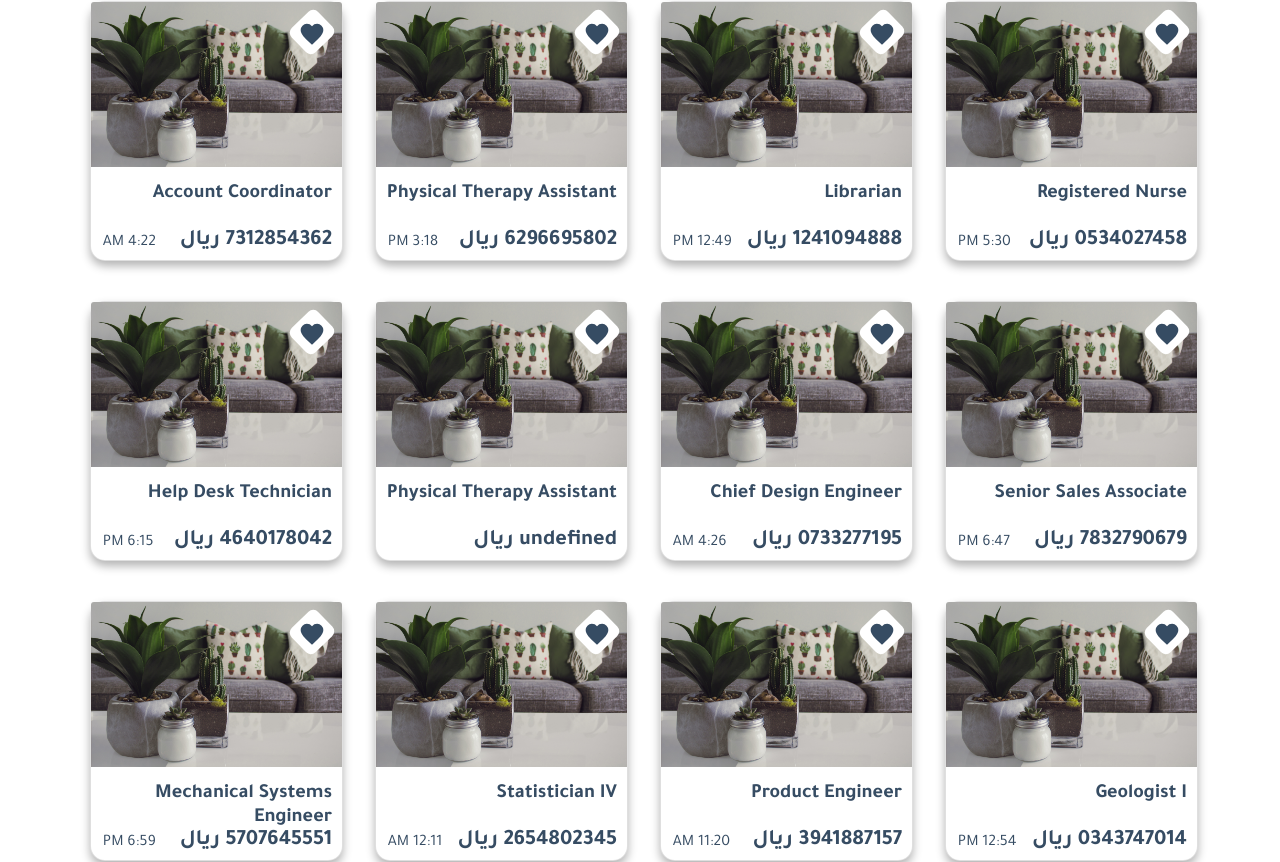
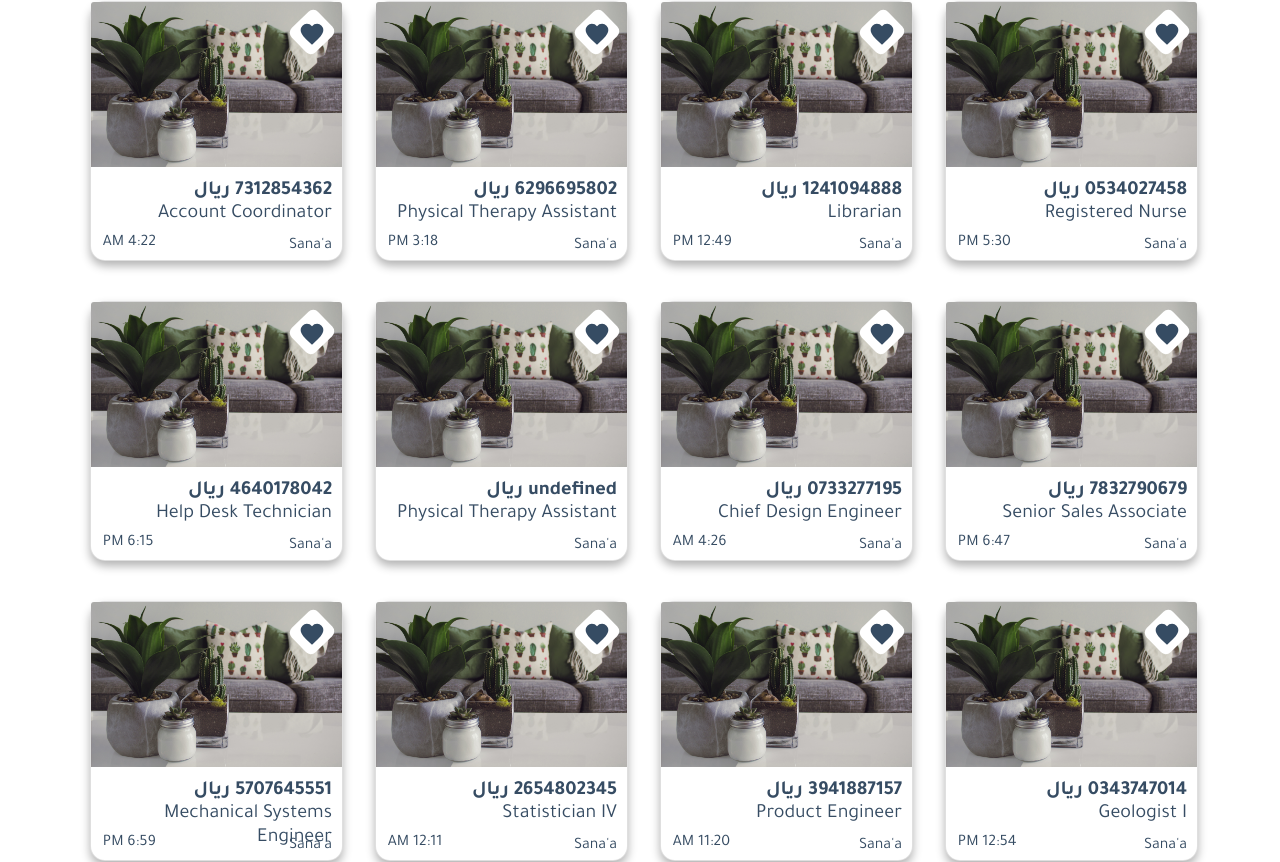
Before and after one commit to Abdullahabdulmomen/dallal-project, a Vue app in the folder dallal_front_end_web/: page / in a window 1280 px wide. Shown: the part 819-1681 px from the top of the page. Built offline with nearby package versions, Linux system fonts and the light colour scheme.

Commit message:
adding zone to main page

```diff
--- a/dallal_front_end_web/src/components/global/boxAds.vue
+++ b/dallal_front_end_web/src/components/global/boxAds.vue
@@ -8,8 +8,10 @@
             <router-link to="/"> <img  src="@/assets/icon/pexels-designecologist-1005058.jpg" class="card-img-top" alt="..."></router-link>
                 </div>
              <div class="card-body">
-            <router-link class="nav-link" to="/"><h5 class="card-title">{{nameProduct}}</h5></router-link>
-                    <span class="card-text">{{price + " ريال"}}</span>
+            <router-link class="nav-link" to="/">
+                 <span class="card-price">{{price + " ريال"}}</span>
+                 <h5 class="card-title">{{nameProduct}}</h5></router-link>
+                     <span class="zone"> {{zone}} </span>
                     <span class="time"> {{time}} </span>
             </div>
         </div>
@@ -66,19 +68,27 @@
 .ads-boxes .row .card .card-body h5{
     position: absolute;
     right: 10px;
-    top: 15px;
+    top: 35px;
+    font-size: 20px;
+    font-weight: 400;
+
+}
+.ads-boxes .row .card .card-price{
+    position: absolute;
+    right: 10px;
+    bottom: 54px;
     font-size: 20px;
     font-weight: bold;
+    z-index: 1;
+}
 
-}
-.ads-boxes .row .card .card-text{
+.ads-boxes .row .card .zone{
     position: absolute;
     right: 10px;
     bottom: 2px;
-    font-size: 22px;
-    font-weight: bold;
     z-index: 1;
 }
+
 
 .ads-boxes .row .card .time{
     position: absolute;
@@ -91,7 +101,7 @@
 <script>
 export default {
     name: "boxAds",
-    props: ["nameProduct","price","time"],
+    props: ["nameProduct","price","time","zone"],
     data(){
         return{
 
--- a/dallal_front_end_web/src/json/boxAds.json
+++ b/dallal_front_end_web/src/json/boxAds.json
@@ -3,229 +3,267 @@
         "id": 1,
         "nameProduct": "Registered Nurse",
         "price": "0534027458",
-        "time": "5:30 PM"
+        "time": "5:30 PM",
+        "zone": "Sana'a"
     },
     {
         "id": 2,
         "nameProduct": "Librarian",
         "price": "1241094888",
-        "time": "12:49 PM"
+        "time": "12:49 PM",
+        "zone": "Sana'a"
     },
     {
         "id": 3,
         "nameProduct": "Physical Therapy Assistant",
         "price": "6296695802",
-        "time": "3:18 PM"
+        "time": "3:18 PM",
+        "zone": "Sana'a"
     },
     {
         "id": 4,
         "nameProduct": "Account Coordinator",
         "price": "7312854362",
-        "time": "4:22 AM"
+        "time": "4:22 AM",
+        "zone": "Sana'a"
     },
     {
         "id": 5,
         "nameProduct": "Senior Sales Associate",
         "price": "7832790679",
-        "time": "6:47 PM"
+        "time": "6:47 PM",
+        "zone": "Sana'a"
     },
     {
         "id": 6,
         "nameProduct": "Chief Design Engineer",
         "price": "0733277195",
-        "time": "4:26 AM"
+        "time": "4:26 AM",
+        "zone": "Sana'a"
     },
     {
         "id": 7,
         "nameProduct": "Physical Therapy Assistant",
         "pricEe": "6731085944",
-        "time ": "2:11 PM"
+        "time ": "2:11 PM",
+        "zone": "Sana'a"
     },
     {
         "id": 8,
         "nameProduct": "Help Desk Technician",
         "price": "4640178042",
-        "time": "6:15 PM"
+        "time": "6:15 PM",
+        "zone": "Sana'a"
     },
     {
         "id": 9,
         "nameProduct": "Geologist I",
         "price": "0343747014",
-        "time": "12:54 PM"
+        "time": "12:54 PM",
+        "zone": "Sana'a"
     },
     {
         "id": 10,
         "nameProduct": "Product Engineer",
         "price": "3941887157",
-        "time": "11:20 AM"
+        "time": "11:20 AM",
+        "zone": "Sana'a"
     },
     {
         "id": 11,
         "nameProduct": "Statistician IV",
         "price": "2654802345",
-        "time": "12:11 AM"
+        "time": "12:11 AM",
+        "zone": "Sana'a"
     },
     {
         "id": 12,
         "nameProduct": "Mechanical Systems Engineer",
         "price": "5707645551",
-        "time": "6:59 PM"
+        "time": "6:59 PM",
+        "zone": "Sana'a"
     },
     {
         "id": 13,
         "nameProduct": "Analyst Programmer",
         "price": "6448344713",
-        "time": "3:40 PM"
+        "time": "3:40 PM",
+        "zone": "Sana'a"
     },
     {
         "id": 14,
         "nameProduct": "Tax Accountant",
         "price": "5714959965",
-        "time ": "1:33 AM"
+        "time ": "1:33 AM",
+        "zone": "Sana'a"
     },
     {
         "id": 15,
         "nameProduct": "Paralegal",
         "price": "7471577509",
-        "time": "10:02 AM"
+        "time": "10:02 AM",
+        "zone": "Sana'a"
     },
     {
         "id": 16,
         "nameProduct": "Physical Therapy Assistant",
         "price": "3563340188",
-        "time": "11:44 AM"
+        "time": "11:44 AM",
+        "zone": "Sana'a"
     },
     {
         "id": 17,
         "nameProduct": "Senior Quality Engineer",
         "price": "5015553757",
-        "time": "6:49 PM"
+        "time": "6:49 PM",
+        "zone": "Sana'a"
     },
     {
         "id": 18,
         "nameProduct": "Business Systems Development Analyst",
         "price": "2962658431",
-        "time": "5:37 AM"
+        "time": "5:37 AM",
+        "zone": "Sana'a"
     },
     {
         "id": 19,
         "nameProduct": "Senior Quality Engineer",
         "price": "3486652311",
-        "time": "2:43 AM"
+        "time": "2:43 AM",
+        "zone": "Sana'a"
     },
     {
         "id": 20,
         "nameProduct": "Internal Auditor",
         "price": "7642550146",
-        "time": "8:34 AM"
+        "time": "8:34 AM",
+        "zone": "Sana'a"
     },
     {
         "id": 21,
         "nameProduct": "Programmer Analyst IV",
         "price": "4444765887",
-        "time": "4:22 AM"
+        "time": "4:22 AM",
+        "zone": "Sana'a"
     },
     {
         "id": 22,
         "nameProduct": "Project Manager",
         "price": "8944265364",
-        "time": "7:20 AM"
+        "time": "7:20 AM",
+        "zone": "Sana'a"
     },
     {
         "id": 23,
         "nameProduct": "Assistant Professor",
         "price": "2776566921",
-        "time": "3:11 AM"
+        "time": "3:11 AM",
+        "zone": "Sana'a"
     },
     {
         "id": 24,
         "nameProduct": "Nuclear Power Engineer",
         "price": "9561143402",
-        "time": "3:17 AM"
+        "time": "3:17 AM",
+        "zone": "Sana'a"
     },
     {
         "id": 25,
         "nameProduct": "Business Systems Development Analyst",
         "price": "7767535959",
-        "time": "3:09 AM"
+        "time": "3:09 AM",
+        "zone": "Sana'a"
     },
     {
         "id": 26,
         "nameProduct": "Senior Editor",
         "price": "2364545706",
-        "time": "3:24 PM"
+        "time": "3:24 PM",
+        "zone": "Sana'a"
     },
     {
         "id": 27,
         "nameProduct": "Clinical Specialist",
         "price": "6946222571",
-        "time": "4:10 AM"
+        "time": "4:10 AM",
+        "zone": "Sana'a"
     },
     {
         "id": 28,
         "nameProduct": "Quality Control Specialist",
         "price": "2979679003",
-        "time": "3:06 PM"
+        "time": "3:06 PM",
+        "zone": "Sana'a"
     },
     {
         "id": 29,
         "nameProduct": "VP Product Management",
         "price": "9127570134",
-        "time": "8:01 AM"
+        "time": "8:01 AM",
+        "zone": "Sana'a"
     },
     {
         "id": 30,
         "nameProduct": "Systems Administrator III",
         "price": "6021302273",
-        "time": "11:49 AM"
+        "time": "11:49 AM",
+        "zone": "Sana'a"
     },
     {
         "id": 31,
         "nameProduct": "Media Manager II",
         "price": "9684719434",
-        "time": "8:43 AM"
+        "time": "8:43 AM",
+        "zone": "Sana'a"
     },
     {
         "id": 32,
         "nameProduct": "Social Worker",
         "price": "7631710163",
-        "time": "3:26 AM"
+        "time": "3:26 AM",
+        "zone": "Sana'a"
     },
     {
         "id": 33,
         "nameProduct": "Payment Adjustment Coordinator",
         "price": "2659655561",
-        "time": "7:41 AM"
+        "time": "7:41 AM",
+        "zone": "Sana'a"
     },
     {
         "id": 34,
         "nameProduct": "Nurse Practicioner",
         "price": "0681868058",
-        "time": "3:44 PM"
+        "time": "3:44 PM",
+        "zone": "Sana'a"
     },
     {
         "id": 35,
         "nameProduct": "Database Administrator IV",
         "price": "0115424520",
-        "time": "12:52 AM"
+        "time": "12:52 AM",
+        "zone": "Sana'a"
     },
     {
         "id": 36,
         "nameProduct": "Dental Hygienist",
         "price": "9410070996",
-        "time": "3:11 PM"
+        "time": "3:11 PM",
+        "zone": "Sana'a"
     },
     {
         "id": 37,
         "nameProduct": "VP Quality Control",
         "price": "5834327133",
-        "time": "7:12 PM"
+        "time": "7:12 PM",
+        "zone": "Sana'a"
     },
     {
         "id": 38,
         "nameProduct": "Payment Adjustment Coordinator",
         "price": "1291220291",
-        "time": "4:40 PM"
+        "time": "4:40 PM",
+        "zone": "Sana'a"
     },
     {
         "id": 39,
@@ -237,67 +275,78 @@
         "id": 40,
         "nameProduct": "Sales Representative",
         "price": "7225894137",
-        "time": "10:34 PM"
+        "time": "10:34 PM",
+        "zone": "Sana'a"
     },
     {
         "id": 41,
         "nameProduct": "Accountant IV",
         "price": "3138136176",
-        "time": "4:08 AM"
+        "time": "4:08 AM",
+        "zone": "Sana'a"
     },
     {
         "id": 42,
         "nameProduct": "Accountant I",
         "price": "5046028107",
-        "time": "1:12 PM"
+        "time": "1:12 PM",
+        "zone": "Sana'a"
     },
     {
         "id": 43,
         "nameProduct": "Quality Control Specialist",
         "price": "6085800916",
-        "time": "3:10 PM"
+        "time": "3:10 PM",
+        "zone": "Sana'a"
     },
     {
         "id": 44,
         "nameProduct": "VP Sales",
         "price": "1257575058",
-        "time": "4:08 AM"
+        "time": "4:08 AM",
+        "zone": "Sana'a"
     },
     {
         "id": 45,
         "nameProduct": "Sales Representative",
         "price": "3585383440",
-        "time": "5:40 AM"
+        "time": "5:40 AM",
+        "zone": "Sana'a"
     },
     {
         "id": 46,
         "nameProduct": "VP Sales",
         "price": "3129148272",
-        "time": "9:26 PM"
+        "time": "9:26 PM",
+        "zone": "Sana'a"
     },
     {
         "id": 47,
         "nameProduct": "Desktop Support Technician",
         "price": "5447201349",
-        "time": "8:34 AM"
+        "time": "8:34 AM",
+        "zone": "Sana'a"
     },
     {
         "id": 48,
         "nameProduct": "Assistant Media Planner",
         "price": "6131967520",
-        "time": "8:41 PM"
+        "time": "8:41 PM",
+        "zone": "Sana'a"
     },
     {
         "id": 49,
         "nameProduct": "VP Product Management",
         "price": "0920596800",
-        "time": "5:41 AM"
+        "time": "5:41 AM",
+        "zone": "Sana'a"
     },
     {
         "id": 50,
         "nameProduct": "Registered Nurse",
         "price": "3138838480",
-        "time": "10:45 PM"
+        "time": "10:45 PM",
+        "zone": "Sana'a"
     }
 
 ]
--- a/dallal_front_end_web/src/views/Home.vue
+++ b/dallal_front_end_web/src/views/Home.vue
@@ -24,6 +24,7 @@
               :nameProduct = "boxAd.nameProduct"
               :price = "boxAd.price"
               :time = "boxAd.time"
+              :zone = "boxAd.zone"
               />
           </div>
         </div>
```
Also changed, not shown: dallal_front_end_web/src/css/style.scss (added).
